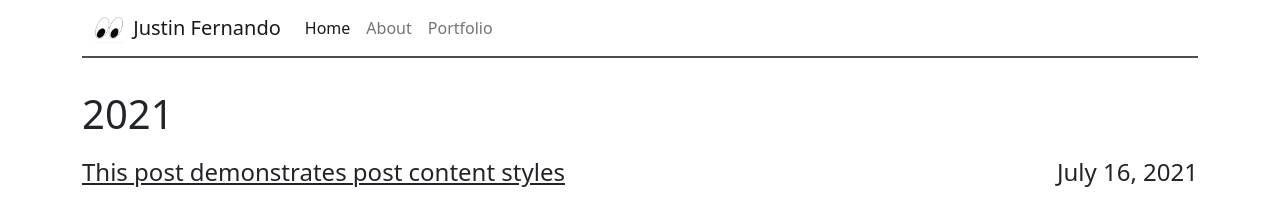
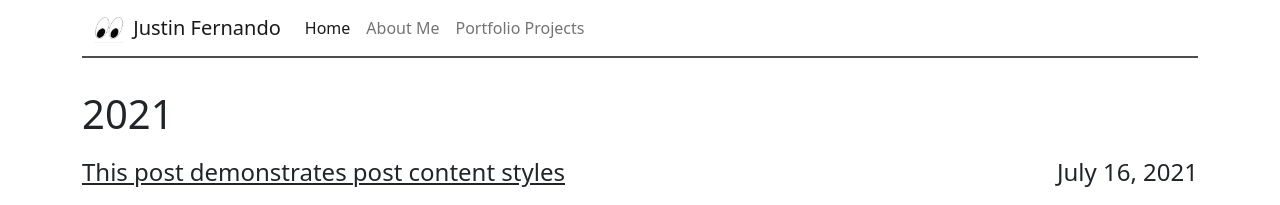
Before and after one commit to jfernando-work/jfernando-work.github.io, a Jekyll site: the page built from index.html, in a window 1280 px wide. Shown: the top 205 px of the page. Built offline with Jekyll 4.4.1, drawn with Linux system fonts in a browser that asks for light colours.

Commit message:
update page titles

```diff
--- a/_data/navigation.yml
+++ b/_data/navigation.yml
@@ -1,6 +1,6 @@
 - name: Home
   link: /
-- name: About
+- name: About Me
   link: /about/
-- name: Portfolio
+- name: Portfolio Projects
   link: /portfolio/
```
